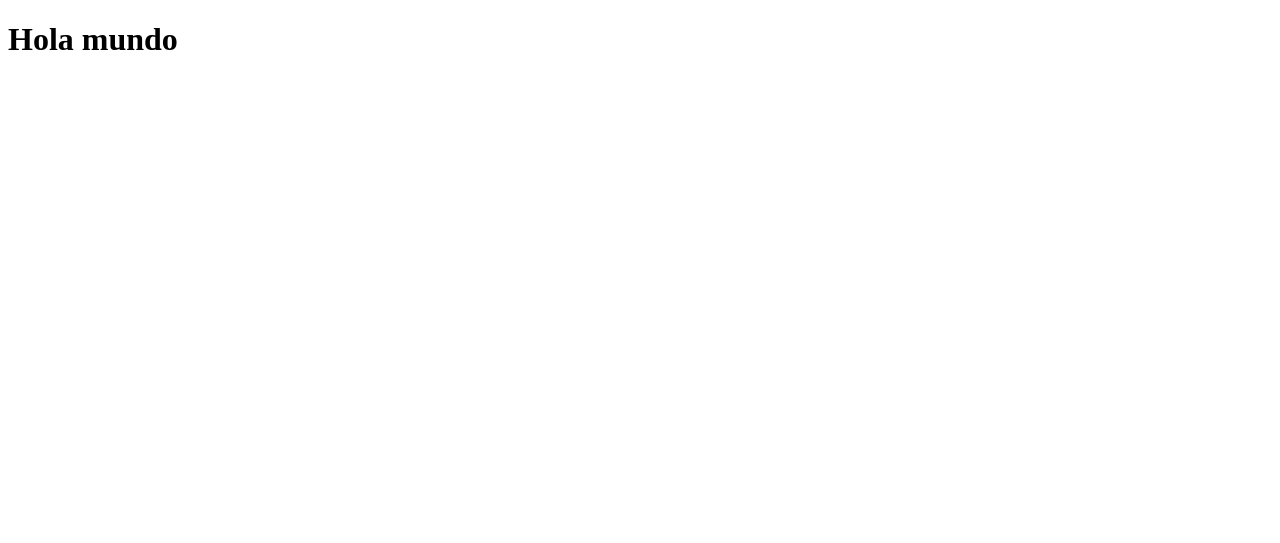
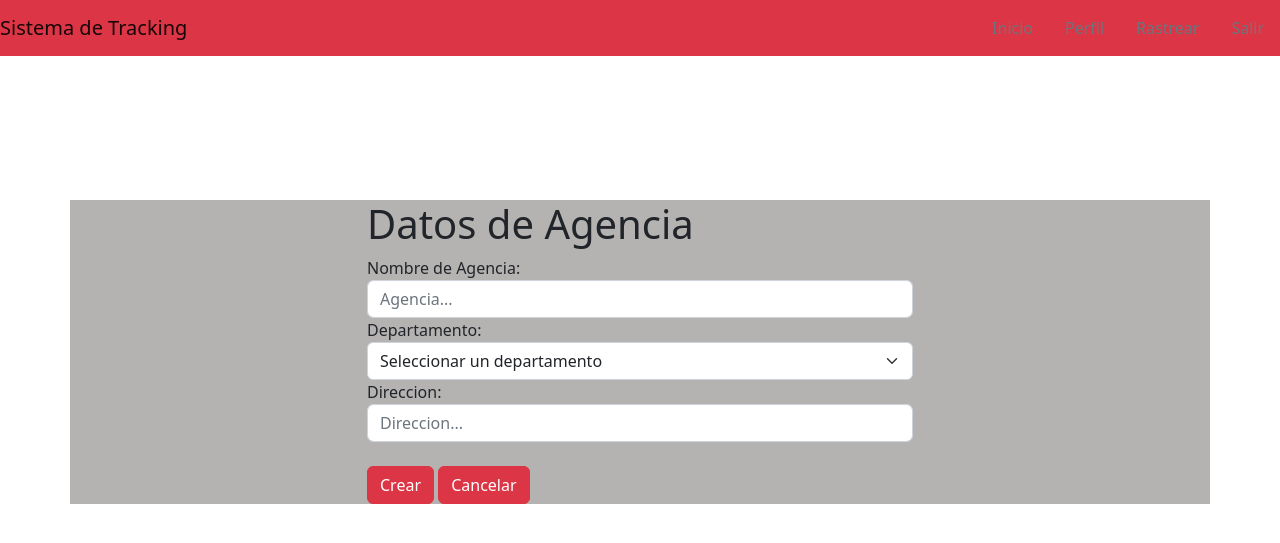
Before and after one commit to ifg115-uesdev/packages_tracking, a Spring Boot app: page /main/home in a window 1280 px wide. Before the commit the part shown is almost empty. Shown: the top 543 px of the page. Run offline with Spring Boot 4, Linux system fonts and the light colour scheme.

Commit message:
Vista 3, corrida 1

```diff
--- a/src/main/resources/templates/example.html
+++ b/src/main/resources/templates/example.html
@@ -1,12 +1,87 @@
 <!DOCTYPE html>
 <html lang="en">
     <head>
+        <link href="https://cdn.jsdelivr.net/npm/bootstrap@5.2.2/dist/css/bootstrap.min.css" rel="stylesheet" integrity="sha384-Zenh87qX5JnK2Jl0vWa8Ck2rdkQ2Bzep5IDxbcnCeuOxjzrPF/et3URy9Bv1WTRi" crossorigin="anonymous">
         <meta charset="UTF-8">
+
         <meta http-equiv="X-UA-Compatible" content="IE=edge">
         <meta name="viewport" content="width=device-width, initial-scale=1.0">
         <title>Document</title>
+
     </head>
     <body>
-    <h1>Hola mundo</h1>
+
+        <nav class="navbar navbar-light" style="background-color: #dc3545;">
+            <a class="navbar-brand" href="#">Sistema de Tracking</a>
+            <ul class="nav justify-content-end">
+                <li class="nav-item">
+                    <a class="nav-link disabled" href="#">Inicio</a>
+                </li>
+                <li class="nav-item">
+                    <a class="nav-link disabled" href="#">Perfil</a>
+                </li>
+                <li class="nav-item">
+                    <a class="nav-link disabled" href="#">Rastrear</a>
+                </li>
+                <li class="nav-item">
+                    <a class="nav-link disabled" href="#">Salir</a>
+                </li>
+
+            </ul>
+        </nav>
+        <br><!-- comment -->
+        <br><!-- comment -->
+        <br><!-- comment -->
+        <br><!-- comment -->
+        <br><!-- comment -->
+        <br><!-- comment -->
+
+        <div class="container h-100" style="background-color:#B5B2B2">
+            <div class="row h-100 justify-content-center align-items-center">
+                <div class="col-10 col-md-8 col-lg-6">
+                    <!-- Form -->
+                    <form class="form-example" action="" method="post">
+                        <h1>Datos de Agencia</h1>
+
+                        <div class="form-group">
+                            <label for="agencia">Nombre de Agencia:</label>
+                            <input type="text" class="form-control agencia" id="agencia" placeholder="Agencia..." name="agencia">
+                        </div>
+                        <label for="agencia">Departamento:</label>
+                        <select class="form-select" aria-label="Default select example">
+                            <option selected>Seleccionar un departamento</option>
+                            <option value="1">Ahuachapan</option>
+                            <option value="2">Sonsonate</option>
+                            <option value="3">Santa Ana</option>
+                            <option value="1">Cabañas</option>
+                            <option value="2">Chalatenango</option>
+                            <option value="3">San Salvador</option>
+                            <option value="1">La Union</option>
+                            <option value="2">San Miguel</option>
+                            <option value="3">Morazan</option>
+                            <option value="1">La Paz</option>
+                            <option value="2">Cuscatlán</option>
+                            <option value="3">Usulután</option>
+                            <option value="1">San Vicente</option>
+                            <option value="2">La Libertad</option>
+
+                        </select>
+                        <div class="form-group">
+                            <label for="direccion">Direccion:</label>
+                            <input type="text" class="form-control direccion" id="direccion" placeholder="Direccion..." name="direccion">
+
+                        </div>
+                        <br>
+
+                        <button type="button" class="btn btn-danger">Crear</button>
+                        <button type="button" class="btn btn-danger">Cancelar</button>
+                        <!-- End input fields -->
+
+                    </form>
+                    <!-- Form end -->
+                </div>
+            </div>
+        </div>
+        <script src="https://cdn.jsdelivr.net/npm/bootstrap@5.2.2/dist/js/bootstrap.bundle.min.js" integrity="sha384-OERcA2EqjJCMA+/3y+gxIOqMEjwtxJY7qPCqsdltbNJuaOe923+mo//f6V8Qbsw3" crossorigin="anonymous"></script>
     </body>
 </html>
```
Also changed, not shown: src/main/java/ues/edu/sv/packages_tracking/controller/Grupo3Controller.java (+8 -1 lines). Lines whose indentation alone changed are shown as unchanged.
